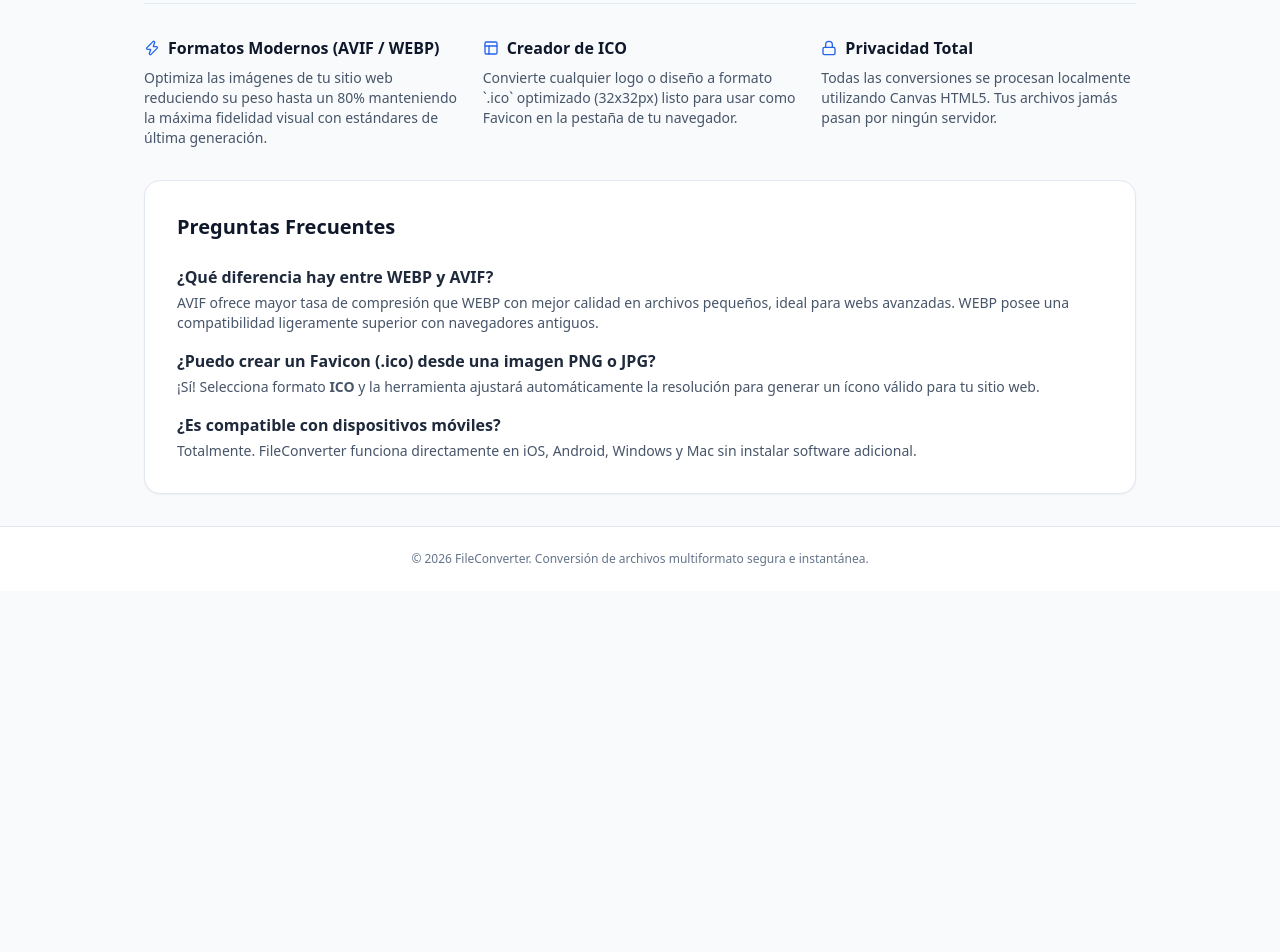
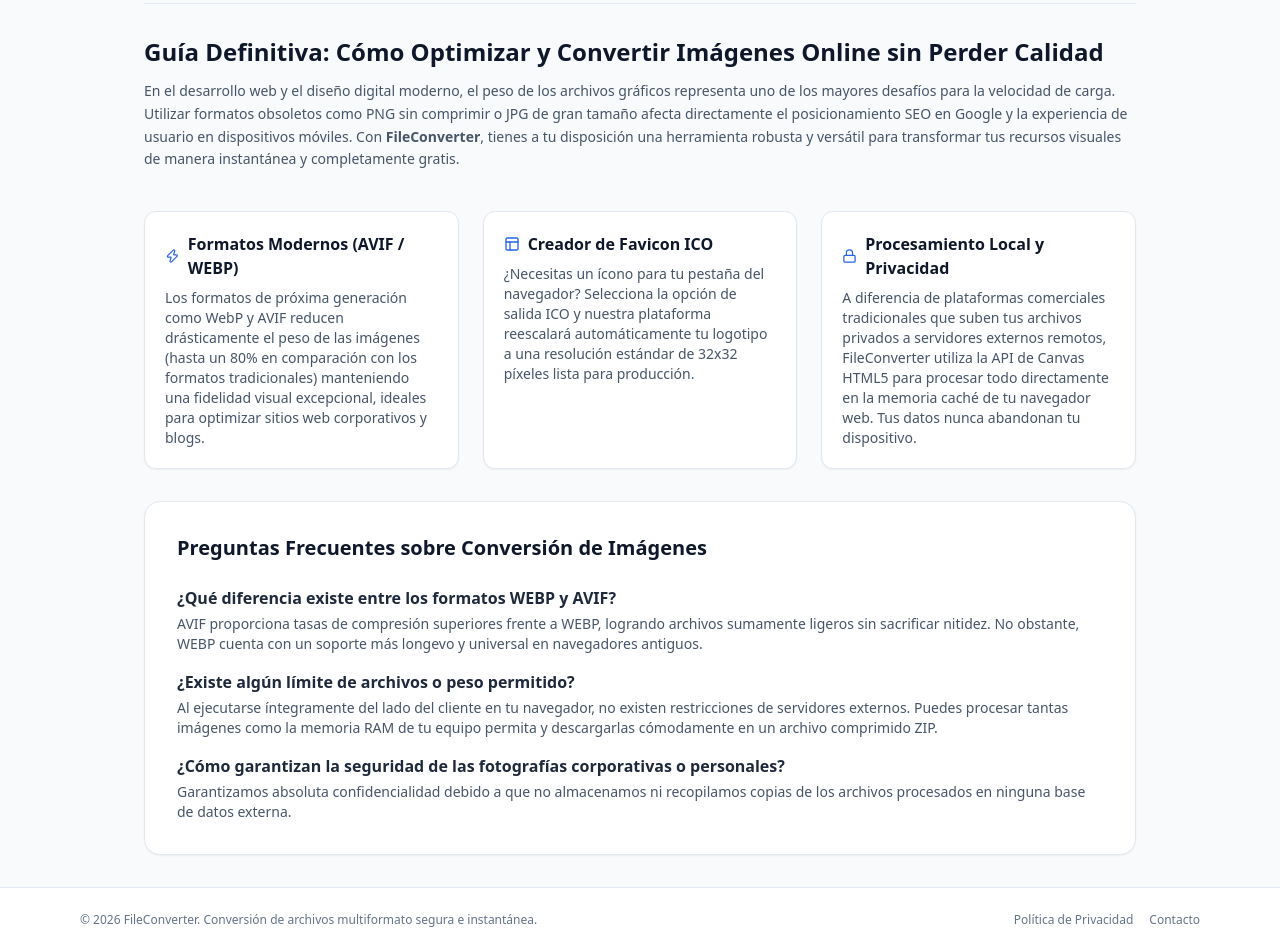
Before and after one commit to MartGonzez/file-converter, a plain HTML site: page index.html in a window 1280 px wide. Shown: the part 971-1923 px from the top of the page. Before the commit the page ends 1562 px from the top, so only its background shows below. Drawn offline with nearby package versions, Linux system fonts and the light colour scheme.

Commit message:
Update index.html

```diff
--- a/index.html
+++ b/index.html
@@ -164,59 +164,72 @@
       </div>
     </div>
 
-    <!-- Contenido SEO y Explicativo -->
-    <section class="mt-12 pt-8 border-t border-slate-200 grid grid-cols-1 md:grid-cols-3 gap-6 text-slate-600 text-sm">
+    <!-- Contenido SEO y Explicativo Enriquecido (Para aprobación de AdSense) -->
+    <section class="mt-12 pt-8 border-t border-slate-200 text-slate-600 text-sm space-y-6">
       <div>
+        <h2 class="text-2xl font-bold text-slate-900 mb-3">Guía Definitiva: Cómo Optimizar y Convertir Imágenes Online sin Perder Calidad</h2>
+        <p class="leading-relaxed mb-3">
+          En el desarrollo web y el diseño digital moderno, el peso de los archivos gráficos representa uno de los mayores desafíos para la velocidad de carga. Utilizar formatos obsoletos como PNG sin comprimir o JPG de gran tamaño afecta directamente el posicionamiento SEO en Google y la experiencia de usuario en dispositivos móviles. Con <strong>FileConverter</strong>, tienes a tu disposición una herramienta robusta y versátil para transformar tus recursos visuales de manera instantánea y completamente gratis.
+        </p>
+      </div>
+
+      <div class="grid grid-cols-1 md:grid-cols-3 gap-6 pt-4">
+        <div class="bg-white p-5 rounded-xl border border-slate-200 shadow-sm">
           <h3 class="text-base font-bold text-slate-900 mb-2 flex items-center gap-2">
             <i data-lucide="zap" class="w-4 h-4 text-blue-600"></i> Formatos Modernos (AVIF / WEBP)
           </h3>
-        <p>
-          Optimiza las imágenes de tu sitio web reduciendo su peso hasta un 80% manteniendo la máxima fidelidad visual con estándares de última generación.
+          <p class="text-xs sm:text-sm text-slate-600">
+            Los formatos de próxima generación como WebP y AVIF reducen drásticamente el peso de las imágenes (hasta un 80% en comparación con los formatos tradicionales) manteniendo una fidelidad visual excepcional, ideales para optimizar sitios web corporativos y blogs.
           </p>
         </div>
-      <div>
+        <div class="bg-white p-5 rounded-xl border border-slate-200 shadow-sm">
           <h3 class="text-base font-bold text-slate-900 mb-2 flex items-center gap-2">
-          <i data-lucide="layout" class="w-4 h-4 text-blue-600"></i> Creador de ICO
+            <i data-lucide="layout" class="w-4 h-4 text-blue-600"></i> Creador de Favicon ICO
           </h3>
-        <p>
-          Convierte cualquier logo o diseño a formato `.ico` optimizado (32x32px) listo para usar como Favicon en la pestaña de tu navegador.
+          <p class="text-xs sm:text-sm text-slate-600">
+            ¿Necesitas un ícono para tu pestaña del navegador? Selecciona la opción de salida ICO y nuestra plataforma reescalará automáticamente tu logotipo a una resolución estándar de 32x32 píxeles lista para producción.
           </p>
         </div>
-      <div>
+        <div class="bg-white p-5 rounded-xl border border-slate-200 shadow-sm">
           <h3 class="text-base font-bold text-slate-900 mb-2 flex items-center gap-2">
-          <i data-lucide="lock" class="w-4 h-4 text-blue-600"></i> Privacidad Total
+            <i data-lucide="lock" class="w-4 h-4 text-blue-600"></i> Procesamiento Local y Privacidad
           </h3>
-        <p>
-          Todas las conversiones se procesan localmente utilizando Canvas HTML5. Tus archivos jamás pasan por ningún servidor.
+          <p class="text-xs sm:text-sm text-slate-600">
+            A diferencia de plataformas comerciales tradicionales que suben tus archivos privados a servidores externos remotos, FileConverter utiliza la API de Canvas HTML5 para procesar todo directamente en la memoria caché de tu navegador web. Tus datos nunca abandonan tu dispositivo.
           </p>
+        </div>
       </div>
     </section>
 
-    <!-- Preguntas Frecuentes (FAQ) -->
+    <!-- Preguntas Frecuentes (FAQ) Ampliadas -->
     <section class="mt-8 bg-white border border-slate-200 rounded-2xl p-6 sm:p-8 shadow-sm">
-      <h2 class="text-xl font-bold text-slate-900 mb-6">Preguntas Frecuentes</h2>
+      <h2 class="text-xl font-bold text-slate-900 mb-6">Preguntas Frecuentes sobre Conversión de Imágenes</h2>
       <div class="space-y-4">
         <div>
-          <h4 class="font-semibold text-slate-800">¿Qué diferencia hay entre WEBP y AVIF?</h4>
-          <p class="text-slate-600 text-sm mt-1">AVIF ofrece mayor tasa de compresión que WEBP con mejor calidad en archivos pequeños, ideal para webs avanzadas. WEBP posee una compatibilidad ligeramente superior con navegadores antiguos.</p>
+          <h4 class="font-semibold text-slate-800">¿Qué diferencia existe entre los formatos WEBP y AVIF?</h4>
+          <p class="text-slate-600 text-sm mt-1">AVIF proporciona tasas de compresión superiores frente a WEBP, logrando archivos sumamente ligeros sin sacrificar nitidez. No obstante, WEBP cuenta con un soporte más longevo y universal en navegadores antiguos.</p>
         </div>
         <div>
-          <h4 class="font-semibold text-slate-800">¿Puedo crear un Favicon (.ico) desde una imagen PNG o JPG?</h4>
-          <p class="text-slate-600 text-sm mt-1">¡Sí! Selecciona formato <strong>ICO</strong> y la herramienta ajustará automáticamente la resolución para generar un ícono válido para tu sitio web.</p>
+          <h4 class="font-semibold text-slate-800">¿Existe algún límite de archivos o peso permitido?</h4>
+          <p class="text-slate-600 text-sm mt-1">Al ejecutarse íntegramente del lado del cliente en tu navegador, no existen restricciones de servidores externos. Puedes procesar tantas imágenes como la memoria RAM de tu equipo permita y descargarlas cómodamente en un archivo comprimido ZIP.</p>
         </div>
         <div>
-          <h4 class="font-semibold text-slate-800">¿Es compatible con dispositivos móviles?</h4>
-          <p class="text-slate-600 text-sm mt-1">Totalmente. FileConverter funciona directamente en iOS, Android, Windows y Mac sin instalar software adicional.</p>
+          <h4 class="font-semibold text-slate-800">¿Cómo garantizan la seguridad de las fotografías corporativas o personales?</h4>
+          <p class="text-slate-600 text-sm mt-1">Garantizamos absoluta confidencialidad debido a que no almacenamos ni recopilamos copias de los archivos procesados en ninguna base de datos externa.</p>
         </div>
       </div>
     </section>
 
   </main>
 
-  <!-- Pie de página -->
+  <!-- Pie de página (Con Enlaces Legales obligatorios para AdSense) -->
   <footer class="bg-white border-t border-slate-200 py-6 text-center text-xs text-slate-500">
-    <div class="max-w-6xl mx-auto px-4">
+    <div class="max-w-6xl mx-auto px-4 flex flex-col sm:flex-row items-center justify-between gap-4">
       <p>© 2026 FileConverter. Conversión de archivos multiformato segura e instantánea.</p>
+      <div class="flex gap-4">
+        <a href="#privacidad" class="hover:text-blue-600 transition-colors">Política de Privacidad</a>
+        <a href="#contacto" class="hover:text-blue-600 transition-colors">Contacto</a>
+      </div>
     </div>
   </footer>
 
```
Lines whose indentation alone changed are shown as unchanged.
